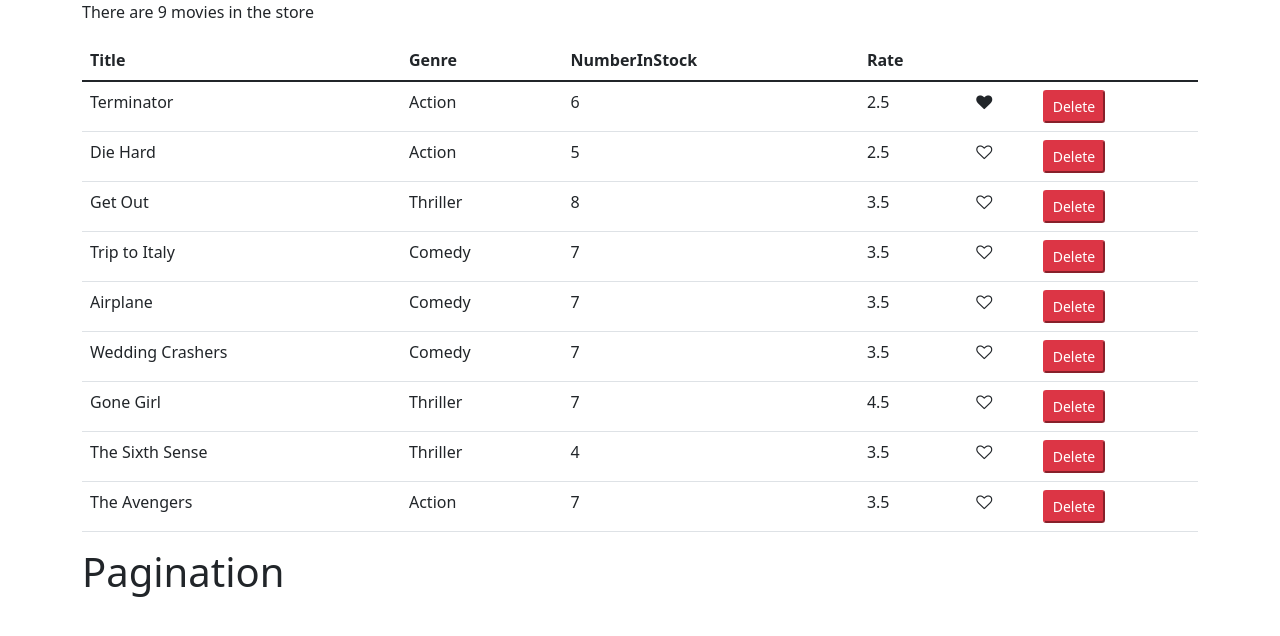
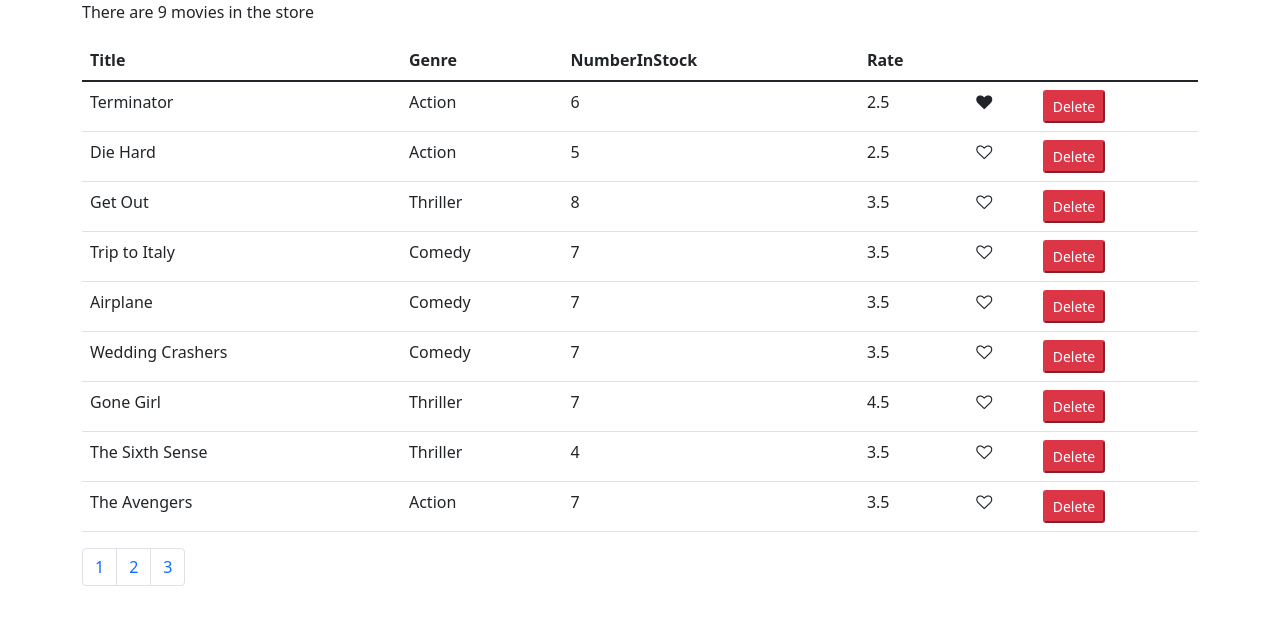
Before and after one commit to blackpapa/movie_store-react-app, a React (Create React App) app: page / in a window 1280 px wide. Shown: the top 636 px of the page. Built offline with nearby package versions, Linux system fonts and the light colour scheme.

Commit message:
Build html markup for pagination

```diff
--- a/src/components/common/pagination.jsx
+++ b/src/components/common/pagination.jsx
@@ -6,8 +6,18 @@
   //[1, 2, 3]
   const page = Math.ceil(itemsCount / pageSize);
   const pages = _.range(1, page + 1);
-  console.log(pages);
-  return <h1>Pagination</h1>;
+
+  return (
+    <nav>
+      <ul className="pagination">
+        {pages.map((page) => (
+          <li className="page-item">
+            <a className="page-link">{page}</a>
+          </li>
+        ))}
+      </ul>
+    </nav>
+  );
 };
 
 export default Pagination;
```
